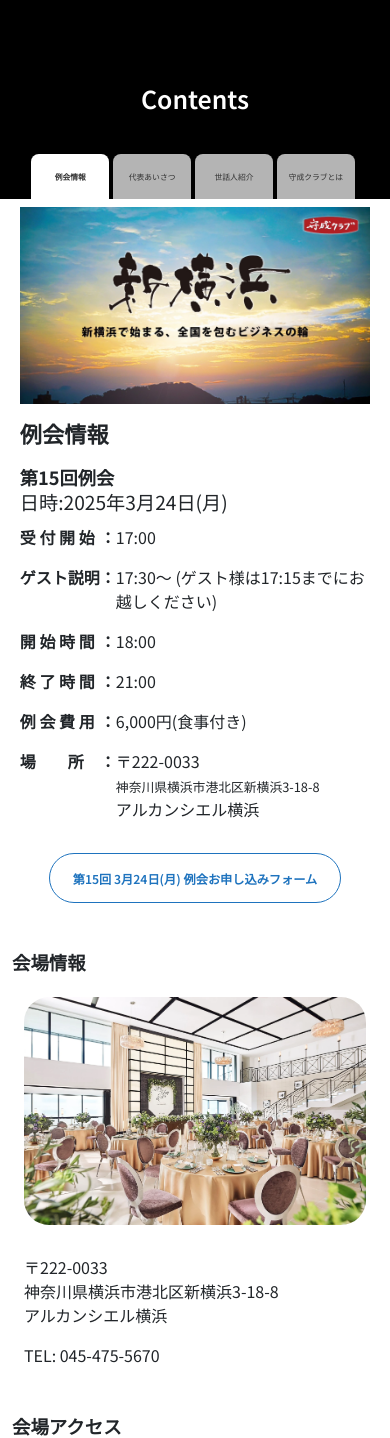
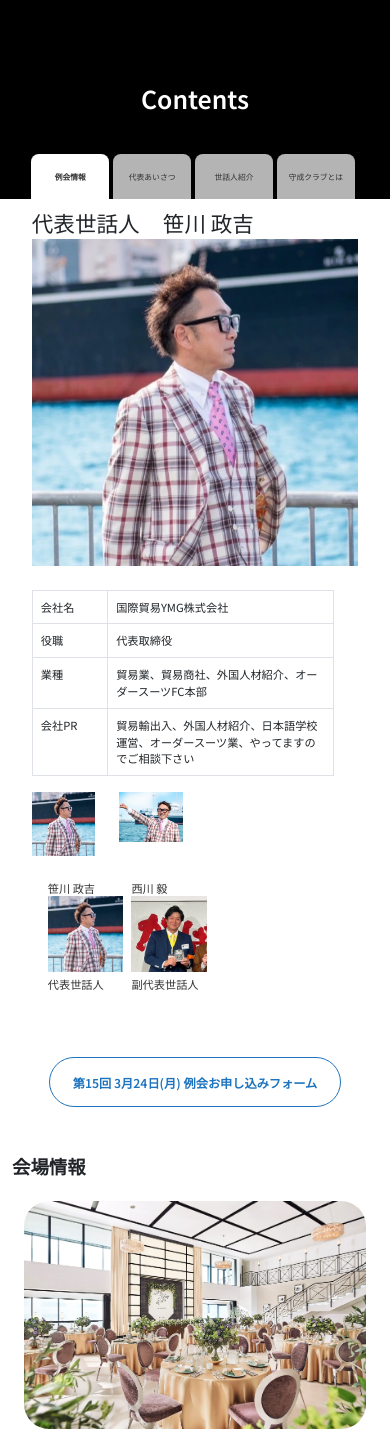
Before and after one commit to linepark-webteam/shinyoko-renew, a PHP site: page / in a window 390 px wide. Shown: the part 1102-2540 px from the top of the page. Run offline with PHP 8.4, Linux system fonts and the light colour scheme; some libraries are stand-ins or nearby versions.

Commit message:
responsive

```diff
--- a/css/main.css
+++ b/css/main.css
@@ -303,9 +303,46 @@
 
 
 /* 世話人紹介 */
+.about-intro-wrapper {
+  display: flex;
+  justify-content: space-between;
+}
+@media screen and (max-width: 991px) {
+  .about-intro-wrapper {
+    flex-direction: column;
+    align-items: center;
+  }
+}
+
+.about-intro-images {
+  width: 100%;
+  display: flex;
+  flex-direction: column;
+  align-items: flex-start;
+}
+@media screen and (max-width: 991px) {
+  .about-intro-images {
+    align-items: center;
+  }
+}
+.about-intro-table {
+  width: 100%;
+}
 #mainImage {
   max-width: 100%;
+  height: auto;
 }
+@media screen and (max-width: 1199px) {
+  #mainImage {
+    max-width: 400px;
+  }
+}
+@media screen and (max-width: 991px) {
+  #mainImage {
+    max-width: 100%;
+  }
+}
+
 .manager-table {
   font-size: clamp(.7rem, 1vw, 2rem);
 }
--- a/index.html
+++ b/index.html
@@ -110,10 +110,9 @@
 
     <!-- コンテンツブロック -->
     <div class="about-contents-wrap container mb-3">
-      <!-- <div class="about-contents is-contents-active"> -->
 
-        <!-- 例会情報 -->
-        <div class="about-contents is-contents-active">
+        <!-- meeting -->
+        <div class="about-contents">
         <div class="about-meeting">
           <div class="about-img">
             <img class="mb-3" src="./img/meeting4.webp" alt="例会時の写真">
@@ -195,20 +194,22 @@
       </div>
 
       <!-- introduction -->
-      <div class="about-contents">
+      <div class="about-contents is-contents-active">
         <div class="about-introduction container">
-          <div class="row mb-4">
+
             <div id="desc"></div>
-            <div class="row">
-              <div class="col-md-6">
-                <div>
-                  <span id="repTitle" class="fs-4">代表世話人</span>
-                  <span>　</span>
-                  <span id="repName" class="fs-4">笹川 政吉</span>
+            <div class="about-intro-wrapper">
+              <div class="about-intro-images">
+                <div class="">
+                  <div >
+                    <span id="repTitle" class="fs-4">代表世話人</span>
+                    <span>　</span>
+                    <span id="repName" class="fs-4">笹川 政吉</span>
+                  </div>
+                  <img id="mainImage" src="./img/sasagawa2.webp" alt="Main Image" class="img-fluid">
                 </div>
-                <img id="mainImage" src="./img/sasagawa2.webp" alt="Main Image" class="img-fluid">
               </div>
-              <div class="col-md-6">
+              <div class="about-intro-table">
                 <div id="mainBio">
                   <br>
                   <table class="manager-table row table table-bordered">
@@ -238,7 +239,7 @@
                 </div>
               </div>
             </div>
-          </div>
+
           <div class="container">
             <div class="row">
               <div class="col-12">
```
